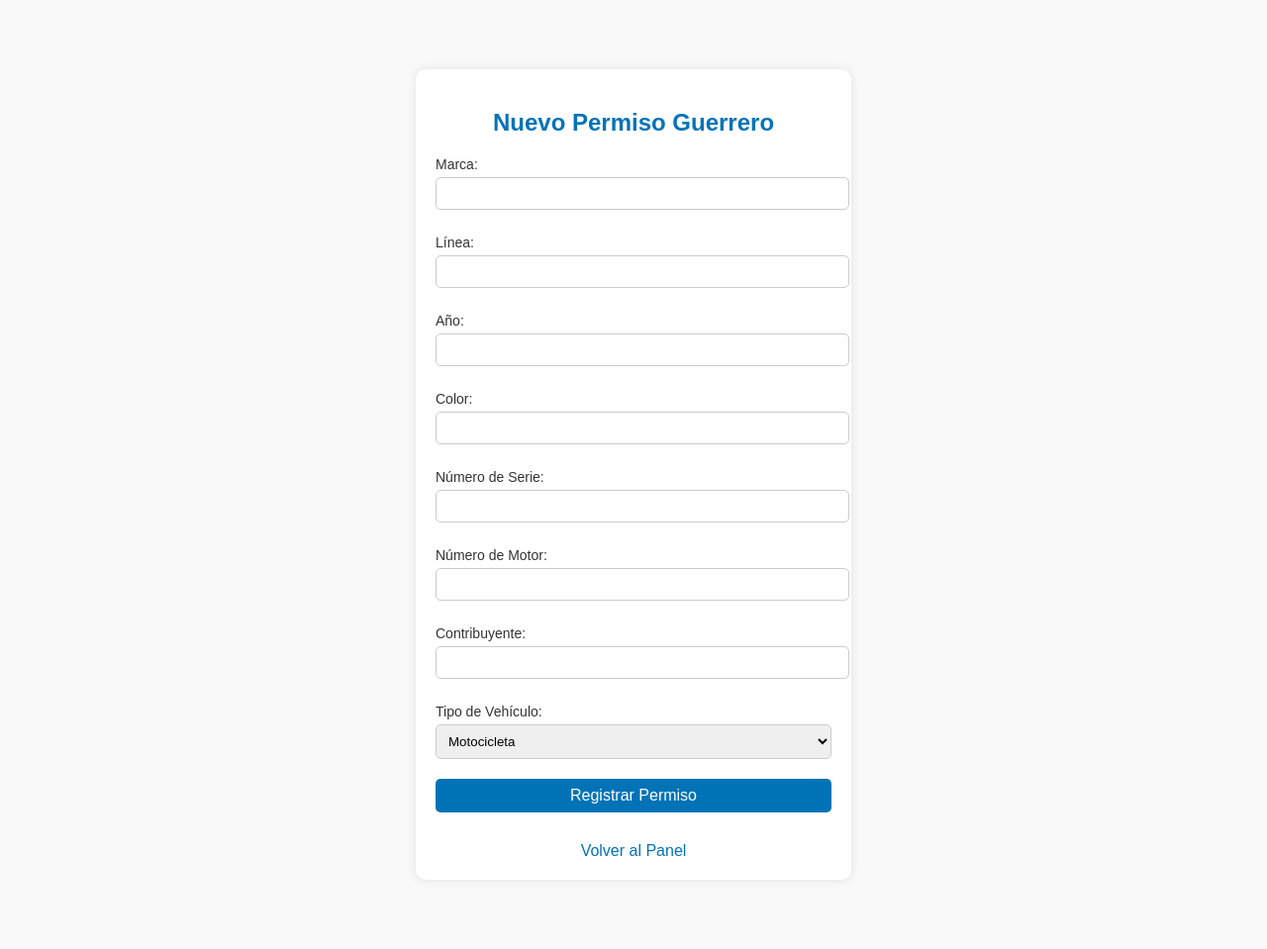
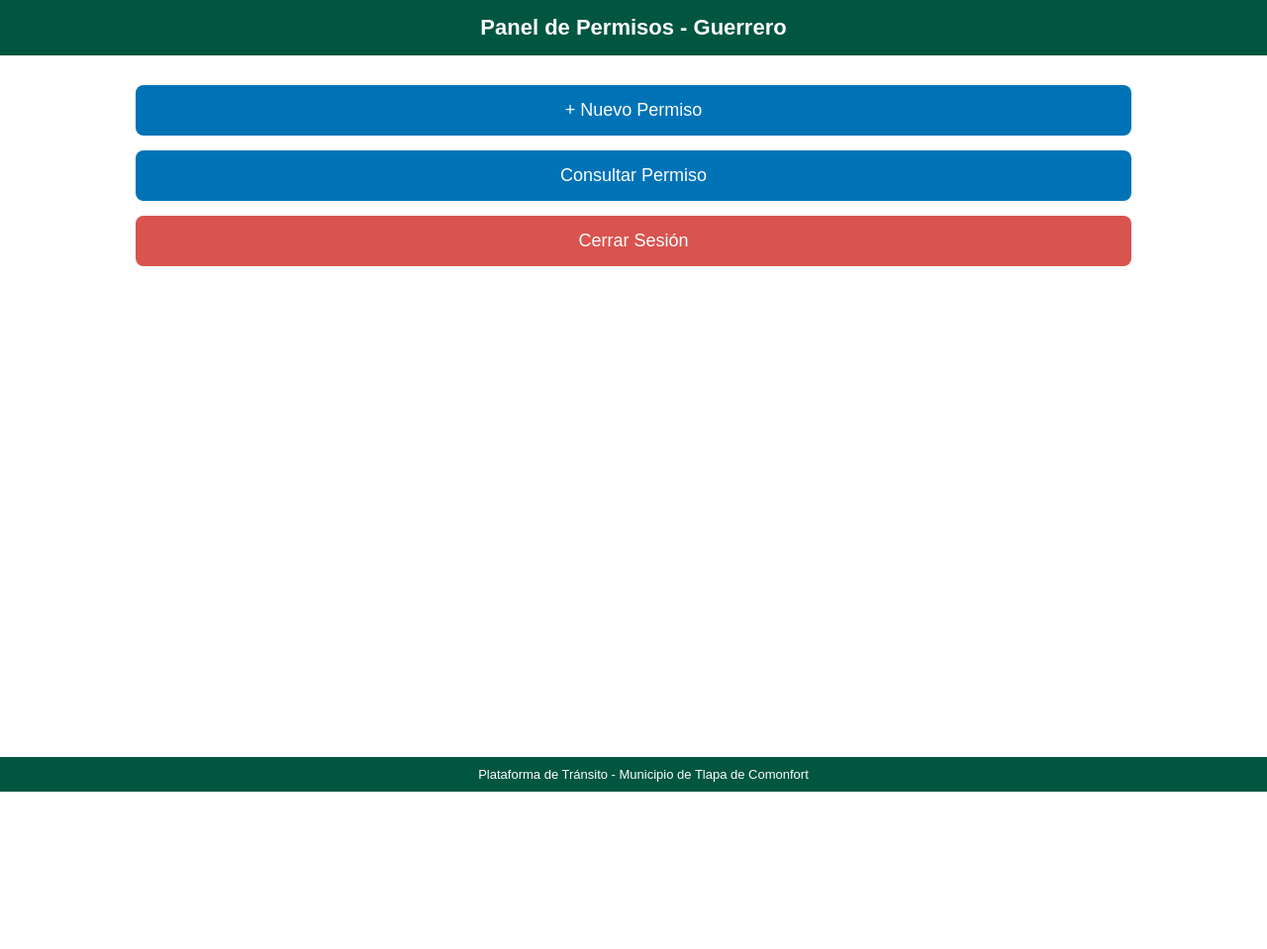
Before and after one commit to Gsr1989/Guerrero, a Flask app: page /panel_guerrero in a window 1280 px wide. Shown: the whole page at 99% size. After the commit the page ends 800 px from the top, so only its background shows below. Run offline with Flask 3, Linux system fonts and the light colour scheme; the visitor is signed in with stand-in values (Sample User, id 1).

Commit message:
Update panel_guerrero.html

```diff
--- a/templates/panel_guerrero.html
+++ b/templates/panel_guerrero.html
@@ -2,93 +2,64 @@
 <html lang="es">
 <head>
     <meta charset="UTF-8">
-    <title>Registrar Permiso - Guerrero</title>
+    <title>Panel Guerrero</title>
     <meta name="viewport" content="width=device-width, initial-scale=1">
     <style>
         body {
-            background-color: #f9f9f9;
             font-family: Arial, sans-serif;
+            background-color: #ffffff;
             margin: 0;
-            padding: 20px;
+            padding: 0;
         }
-        .form-container {
-            max-width: 400px;
-            background: #fff;
-            padding: 20px;
-            margin: 50px auto;
-            border-radius: 10px;
-            box-shadow: 0 0 10px rgba(0,0,0,0.1);
+        header {
+            background-color: #00563f;
+            color: white;
+            padding: 15px;
+            text-align: center;
+            font-size: 22px;
+            font-weight: bold;
         }
-        h2 {
+        .container {
+            margin: 30px;
             text-align: center;
-            color: #0073b7;
         }
-        label {
+        .boton {
             display: block;
-            margin-top: 10px;
-            color: #333;
-            font-size: 14px;
-        }
-        input, select, button {
-            width: 100%;
-            padding: 8px;
-            margin-top: 5px;
-            margin-bottom: 15px;
-            border: 1px solid #ccc;
-            border-radius: 5px;
-        }
-        button {
+            width: 80%;
+            margin: 15px auto;
+            padding: 15px;
             background-color: #0073b7;
             color: white;
-            font-size: 16px;
             border: none;
+            border-radius: 8px;
+            font-size: 18px;
+            text-decoration: none;
         }
-        button:hover {
-            background-color: #005fa3;
-        }
-        a {
-            display: block;
+        footer {
+            background-color: #00563f;
+            color: white;
             text-align: center;
-            margin-top: 15px;
-            color: #0073b7;
-            text-decoration: none;
+            padding: 10px;
+            position: fixed;
+            bottom: 0;
+            width: 100%;
+            font-size: 13px;
         }
     </style>
 </head>
 <body>
-    <div class="form-container">
-        <h2>Nuevo Permiso Guerrero</h2>
-        <form method="POST" action="{{ url_for('registrar_guerrero') }}">
-            <label for="marca">Marca:</label>
-            <input type="text" id="marca" name="marca" required>
+    <header>
+        Panel de Permisos - Guerrero
+    </header>
 
-            <label for="linea">Línea:</label>
-            <input type="text" id="linea" name="linea" required>
+    <div class="container">
+        <a href="{{ url_for('formulario_guerrero') }}" class="boton">+ Nuevo Permiso</a>
+        <a href="{{ url_for('verificador_guerrero') }}" class="boton">Consultar Permiso</a>
+        <a href="{{ url_for('cerrar_sesion') }}" class="boton" style="background-color: #d9534f;">Cerrar Sesión</a>
+    </div>
 
-            <label for="anio">Año:</label>
-            <input type="text" id="anio" name="anio" required>
-
-            <label for="color">Color:</label>
-            <input type="text" id="color" name="color" required>
-
-            <label for="serie">Número de Serie:</label>
-            <input type="text" id="serie" name="serie" required>
-
-            <label for="motor">Número de Motor:</label>
-            <input type="text" id="motor" name="motor" required>
-
-            <label for="contribuyente">Contribuyente:</label>
-            <input type="text" id="contribuyente" name="contribuyente" required>
-
-            <label for="tipo_vehiculo">Tipo de Vehículo:</label>
-            <select id="tipo_vehiculo" name="tipo_vehiculo" required>
-                <option value="Motocicleta">Motocicleta</option>
-                <option value="Automóvil">Automóvil</option>
-            </select>
-
-            <button type="submit">Registrar Permiso</button>
-        </form>
-        <a href="{{ url_for('panel_guerrero') }}">Volver al Panel</a>
-    </div>
+    <footer>
+        Plataforma de Tránsito - Municipio de Tlapa de Comonfort
+    </footer>
 </body>
 </html>
```
